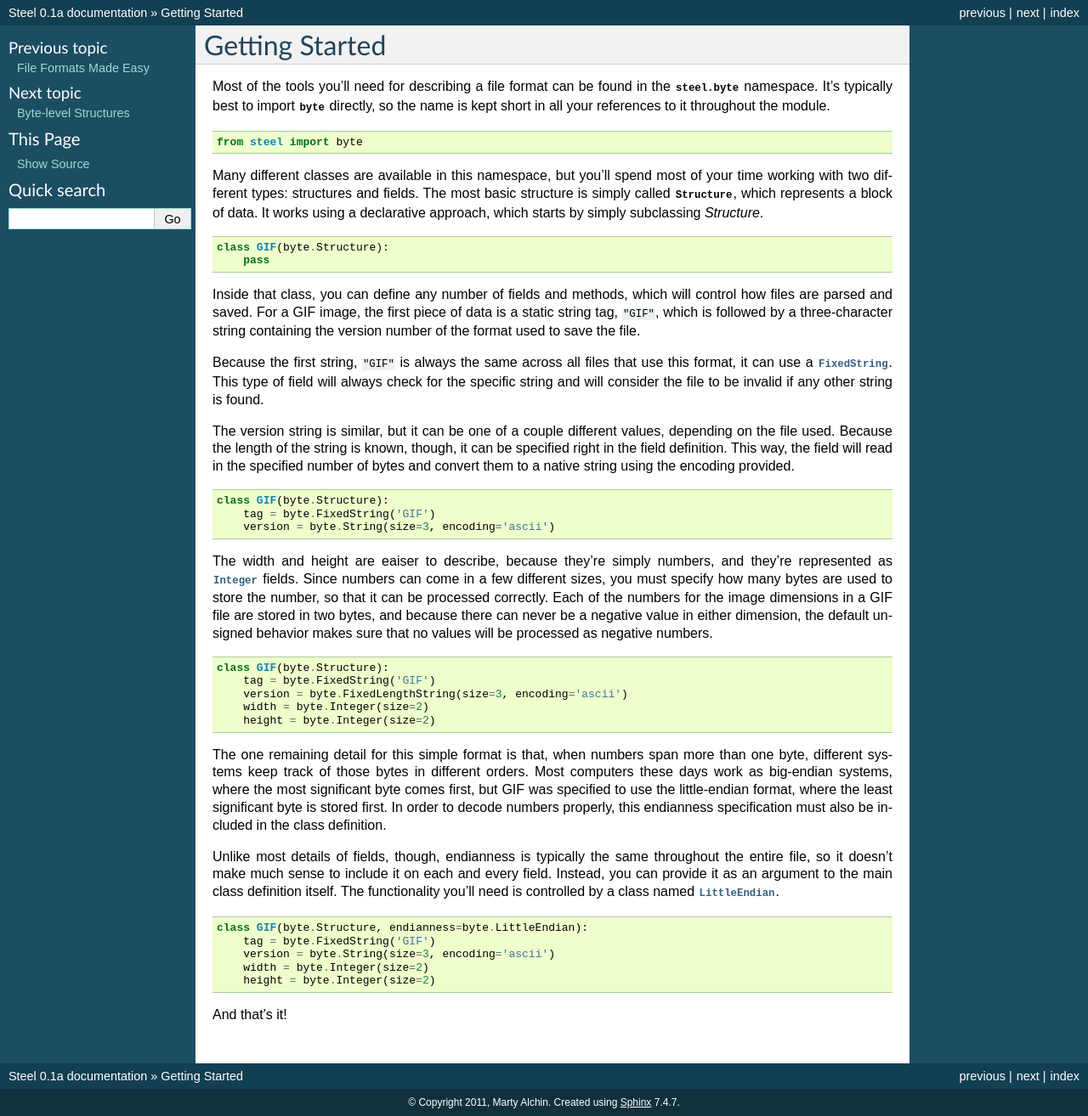
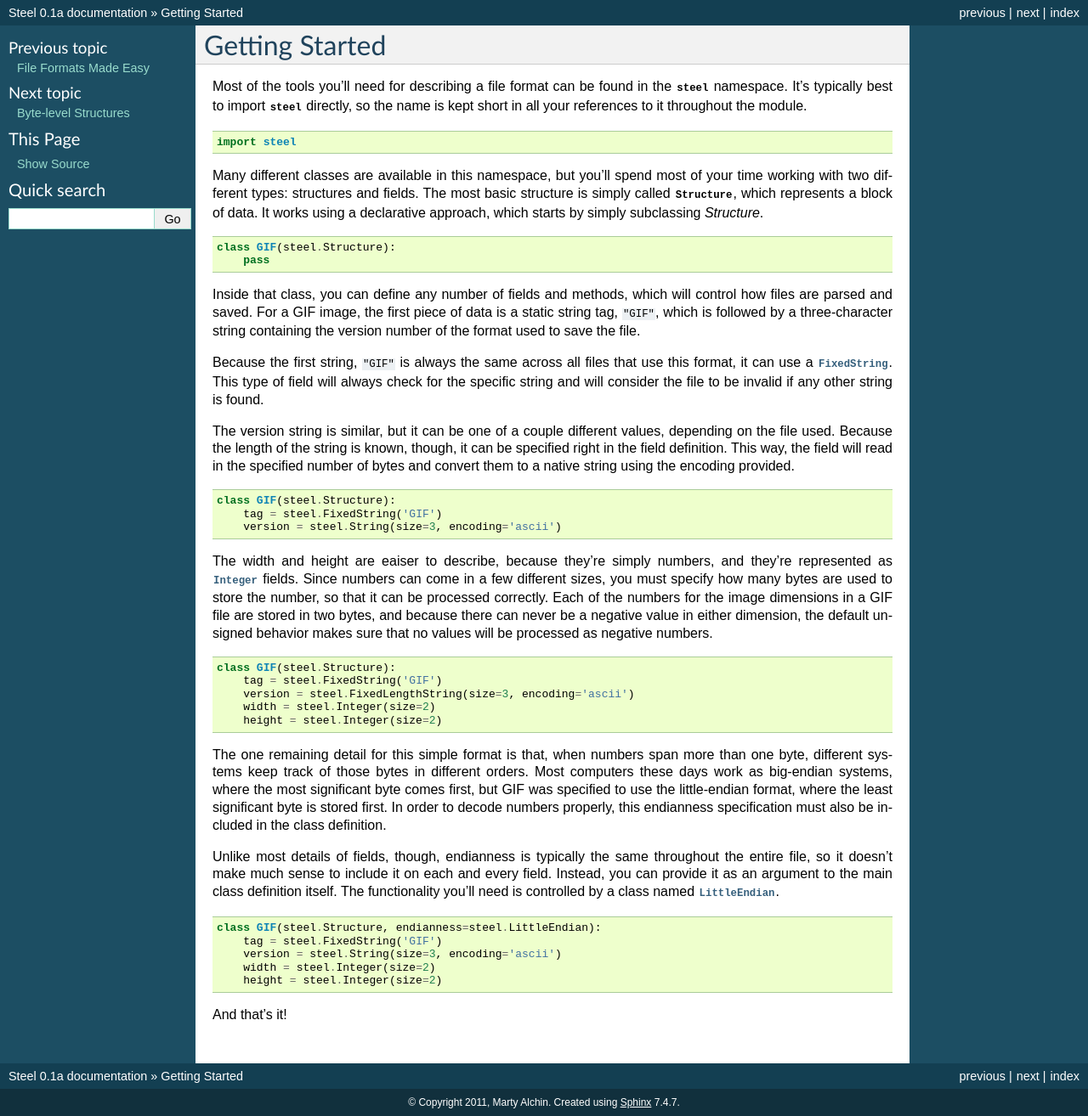
Before and after one commit to gulopine/steel, a Sphinx documentation site: the page built from docs/getting-started.rst, in a window 1280 px wide. Shown: the whole page at 85% size. Built offline with Sphinx 7.4.7, drawn with Linux system fonts in a browser that asks for light colours.

Commit message:
Update docs to use the `import steel` structure

```diff
--- a/docs/byte/numbers.rst
+++ b/docs/fields/numbers.rst
@@ -21,7 +21,7 @@ Many of the most common combinations are available to you out of the box, but if
 you run into something not listed here, you're always free to create your own
 :doc:`custom type <custom-fields>`.
 
-.. py:currentmodule:: steel.byte.fields.numbers
+.. py:currentmodule:: steel.fields.numbers
 
 Endianness
 ----------
--- a/docs/getting-started.rst
+++ b/docs/getting-started.rst
@@ -2,23 +2,22 @@ Getting Started
 ===============
 
 Most of the tools you'll need for describing a file format can be found in the
-:mod:`steel.byte` namespace. It's typically best to import :mod:`~steel.byte`
-directly, so the name is kept short in all your references to it throughout
-the module.
+:mod:`steel` namespace. It's typically best to import :mod:`~steel` directly,
+so the name is kept short in all your references to it throughout the module.
 
 ::
 
-  from steel import byte
+  import steel
 
 Many different classes are available in this namespace, but you'll spend most
 of your time working with two different types: structures and fields. The most
-basic structure is simply called :class:`~steel.byte.base.Structure`, which
+basic structure is simply called :class:`~steel.base.Structure`, which
 represents a block of data. It works using a declarative approach, which starts
 by simply subclassing `Structure`.
 
 ::
 
-  class GIF(byte.Structure):
+  class GIF(steel.Structure):
       pass
 
 Inside that class, you can define any number of fields and methods, which will
@@ -27,7 +26,7 @@ data is a static string tag, ``"GIF"``, which is followed by a three-character
 string containing the version number of the format used to save the file.
 
 Because the first string, ``"GIF"`` is always the same across all files that
-use this format, it can use a :class:`~steel.byte.fields.strings.FixedString`.
+use this format, it can use a :class:`~steel.fields.strings.FixedString`.
 This type of field will always check for the specific string and will consider
 the file to be invalid if any other string is found.
 
@@ -39,12 +38,12 @@ using the encoding provided.
 
 ::
 
-  class GIF(byte.Structure):
-      tag = byte.FixedString('GIF')
-      version = byte.String(size=3, encoding='ascii')
+  class GIF(steel.Structure):
+      tag = steel.FixedString('GIF')
+      version = steel.String(size=3, encoding='ascii')
 
 The width and height are eaiser to describe, because they're simply numbers,
-and they're represented as :class:`~steel.byte.fields.numbers.Integer` fields.
+and they're represented as :class:`~steel.fields.numbers.Integer` fields.
 Since numbers can come in a few different sizes, you must specify how many
 bytes are used to store the number, so that it can be processed correctly.
 Each of the numbers for the image dimensions in a GIF file are stored in two
@@ -54,11 +53,11 @@ negative numbers.
 
 ::
 
-  class GIF(byte.Structure):
-      tag = byte.FixedString('GIF')
-      version = byte.FixedLengthString(size=3, encoding='ascii')
-      width = byte.Integer(size=2)
-      height = byte.Integer(size=2)
+  class GIF(steel.Structure):
+      tag = steel.FixedString('GIF')
+      version = steel.FixedLengthString(size=3, encoding='ascii')
+      width = steel.Integer(size=2)
+      height = steel.Integer(size=2)
 
 The one remaining detail for this simple format is that, when numbers span more
 than one byte, different systems keep track of those bytes in different orders.
@@ -71,14 +70,14 @@ Unlike most details of fields, though, endianness is typically the same
 throughout the entire file, so it doesn't make much sense to include it on each
 and every field. Instead, you can provide it as an argument to the main class
 definition itself. The functionality you'll need is controlled by a class named
-:class:`~steel.byte.fields.numbers.LittleEndian`.
+:class:`~steel.fields.numbers.LittleEndian`.
 
 ::
 
-  class GIF(byte.Structure, endianness=byte.LittleEndian):
-      tag = byte.FixedString('GIF')
-      version = byte.String(size=3, encoding='ascii')
-      width = byte.Integer(size=2)
-      height = byte.Integer(size=2)
+  class GIF(steel.Structure, endianness=steel.LittleEndian):
+      tag = steel.FixedString('GIF')
+      version = steel.String(size=3, encoding='ascii')
+      width = steel.Integer(size=2)
+      height = steel.Integer(size=2)
 
 And that's it!
```
Also changed, not shown: docs/fields/index.rst (renamed from docs/byte/fields.rst, +5 -5 lines), docs/index.rst (+9 -9 lines), docs/structures.rst (renamed from docs/byte/structures.rst, +6 -6 lines).
